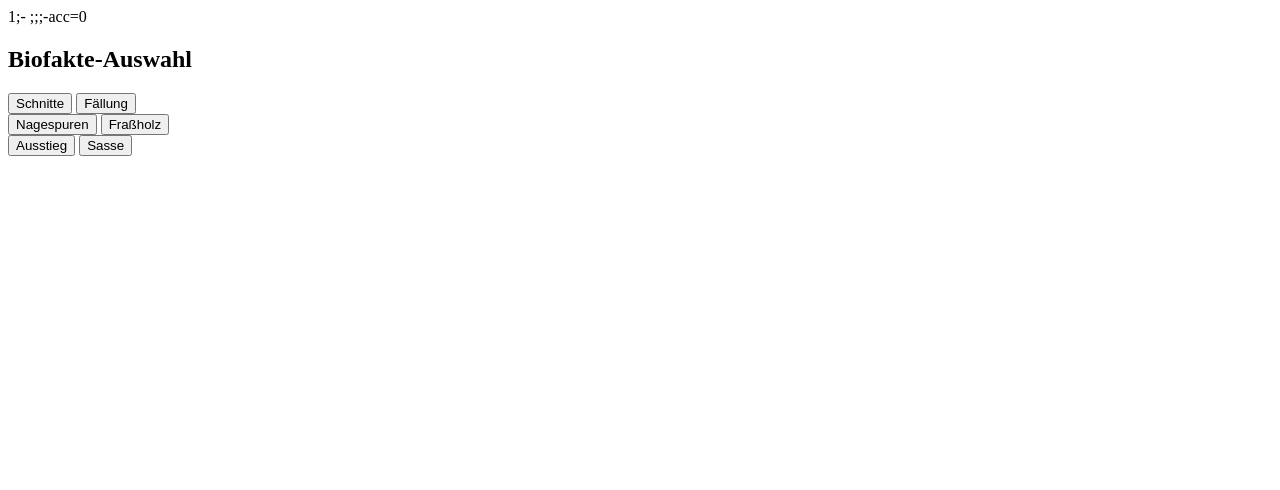
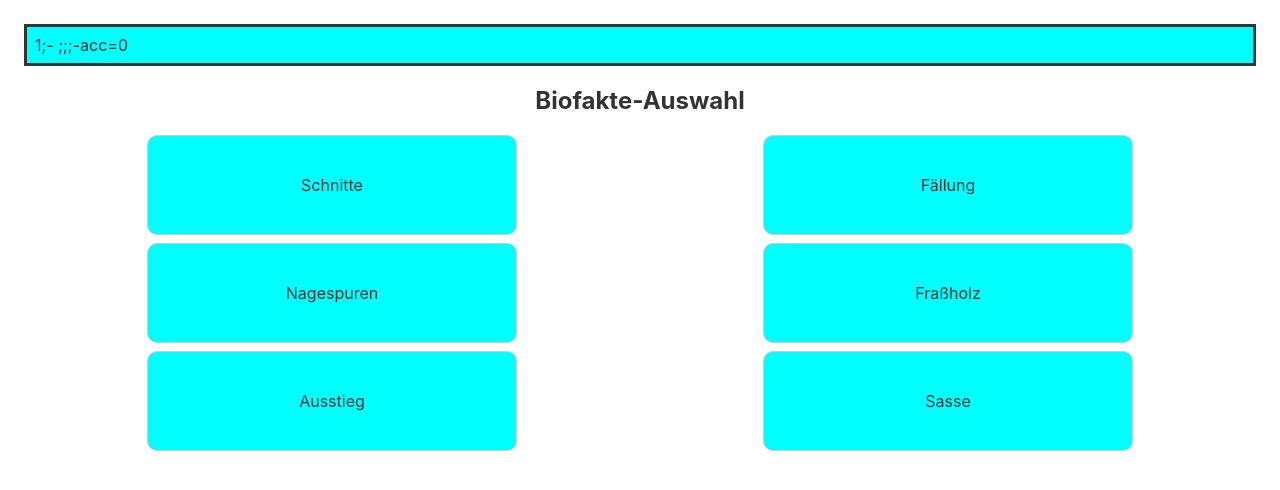
Before and after one commit to RaimundFringes/biotest_web, a plain HTML site: page docs/index.html in a window 1280 px wide. Drawn offline with Linux system fonts and the light colour scheme; files that its build step writes are made by us from their sources; the site is published under a folder, as on GitHub Pages, so addresses that start at the root find nothing; files whose address does not match are found by name.

Commit message:
Update index.html

```diff
--- a/docs/index.html
+++ b/docs/index.html
@@ -6,10 +6,10 @@
 	<meta name='viewport' content='width=device-width,initial-scale=1'>
 
 	<title>Svelte Biofakte Test</title>
-	<link rel="manifest" href="/app.webmanifest">
-	<link rel='icon' type='image/png' href='/favicon.png'>
-	<link rel='stylesheet' href='/global.css'>
-	<link rel='stylesheet' href='/build/bundle.css'>
+	<link rel="manifest" href="docs/app.webmanifest">
+	<link rel='icon' type='image/png' href='docs/favicon.png'>
+	<link rel='stylesheet' href='docs/global.css'>
+	<link rel='stylesheet' href='docs/build/bundle.css'>
 
 	<script defer src='dosc/build/bundle.js'></script>
 	<script>
```
